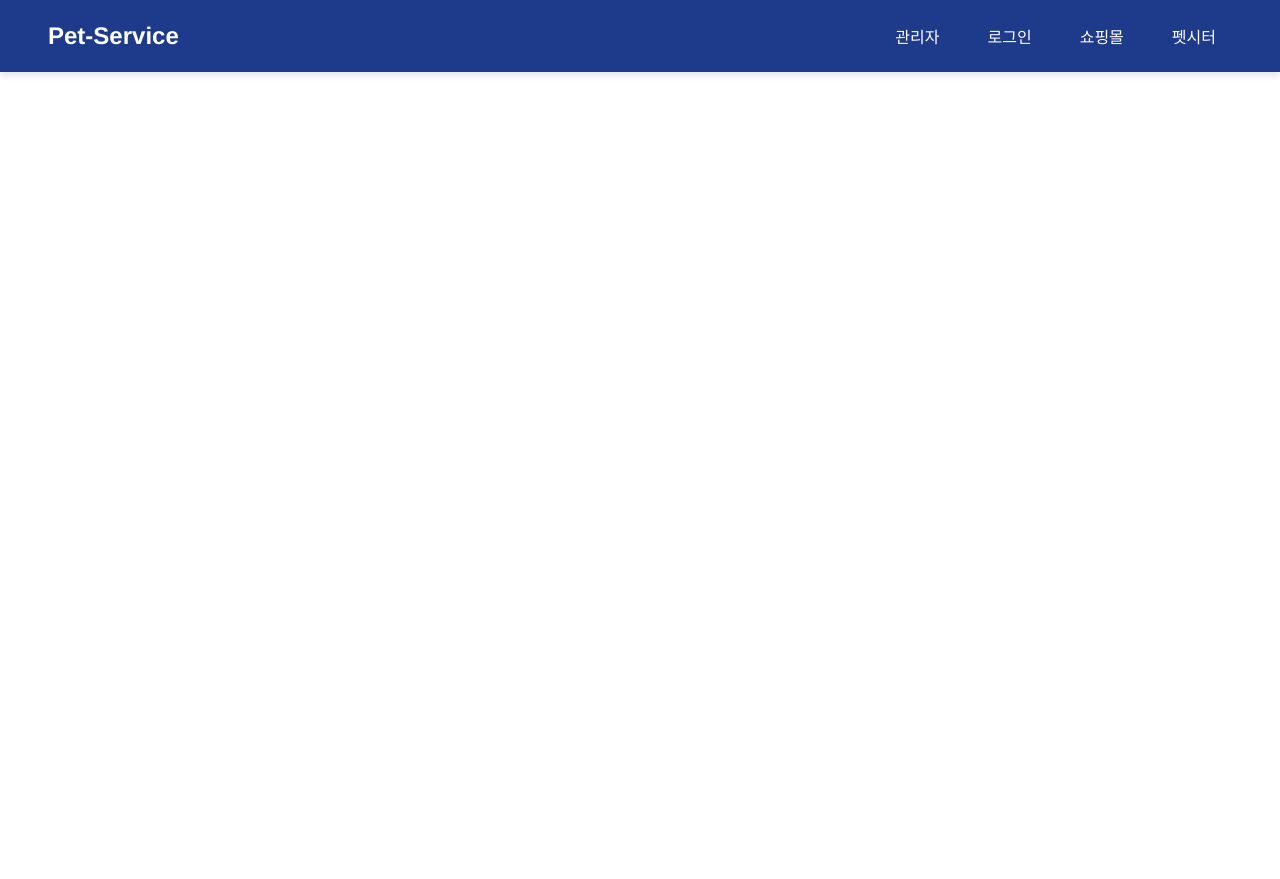
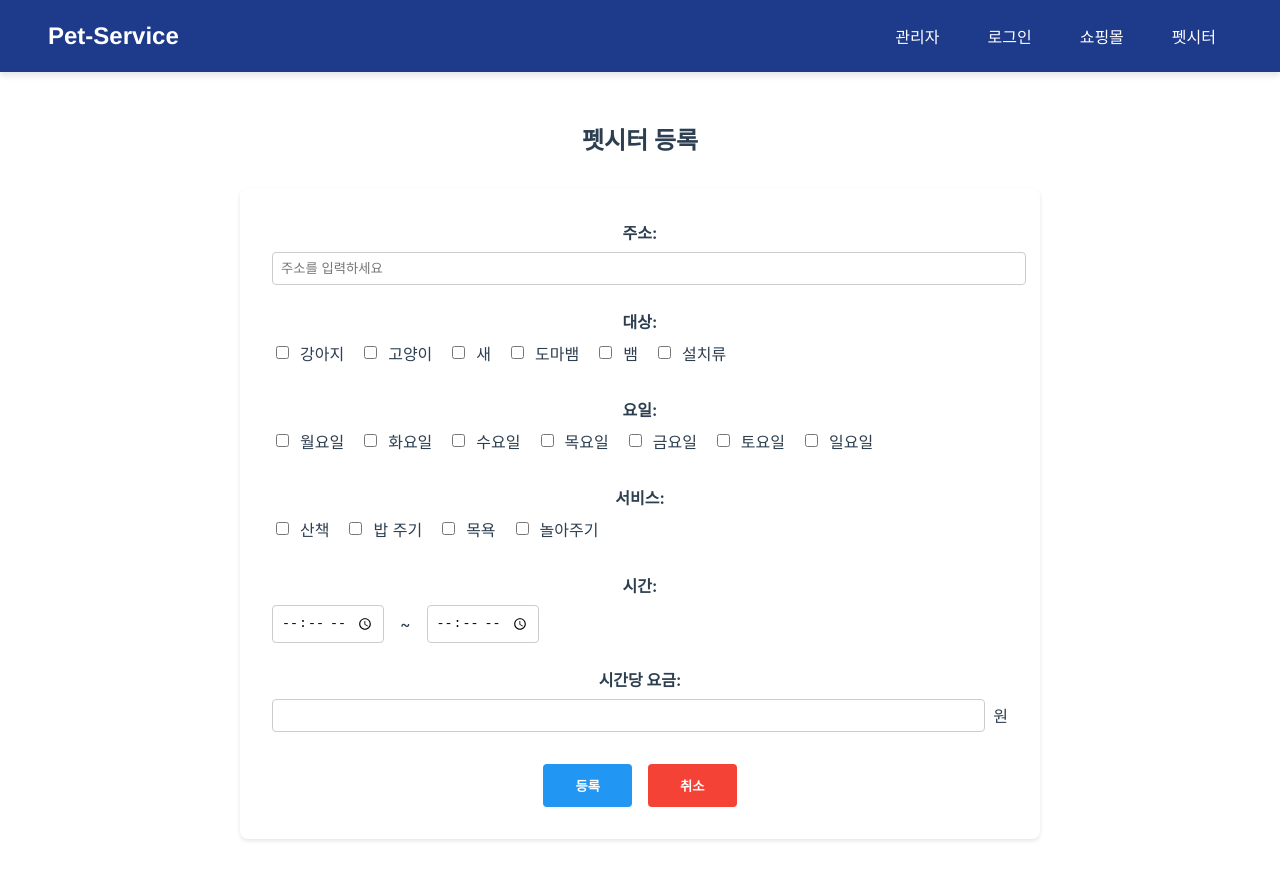
Before and after one commit to shunny822/pet-service-FE, a Vue app in the folder pet-service/: page /pet-sitter-register in a window 1280 px wide. Before the commit the page ends 800 px from the top, so only its background shows below. Built offline with nearby package versions, Linux system fonts and the light colour scheme.

Commit message:
feat: register pet-sitter

```diff
--- a/pet-service/src/router/index.js
+++ b/pet-service/src/router/index.js
@@ -6,6 +6,7 @@ import MypageView from '@/views/MypageView.vue'
 import PaymentTest from '@/components/paymentTest.vue'
 import CodeManagementView from '@/views/CodeManagementView.vue'
 import PetSitterListView from '@/views/PetSitterListView.vue'
+import PetSitterRegisterView from '@/views/PetSitterRegisterView.vue'
 
 const router = createRouter({
   history: createWebHistory(import.meta.env.BASE_URL),
@@ -45,6 +46,11 @@ const router = createRouter({
       name: 'pet-sitter',
       component: PetSitterListView,
     },
+    {
+      path: '/pet-sitter-register',
+      name: 'pet-sitter-register',
+      component: PetSitterRegisterView,
+    },
   ],
 })
 
--- /dev/null
+++ b/pet-service/src/views/PetSitterRegisterView.vue
@@ -0,0 +1,329 @@
+<template>
+  <div class="container">
+    <header class="header">
+      <h1>Pet Service</h1>
+      <nav>
+        <a href="#">사용사명</a>
+        <a href="#">소펫몰</a>
+        <a href="#">펫시터</a>
+      </nav>
+    </header>
+
+    <main class="main-content">
+      <h2>펫시터 등록</h2>
+
+      <form @submit.prevent="handleSubmit" class="register-form">
+        <div class="form-group">
+          <label>주소:</label>
+          <input
+            type="text"
+            v-model="formData.address"
+            required
+            placeholder="주소를 입력하세요"
+          >
+        </div>
+
+        <div class="form-group">
+          <label>대상:</label>
+          <div class="checkbox-group">
+            <label v-for="pet in petTypes" :key="pet.id">
+              <input
+                type="checkbox"
+                :value="pet.id"
+                v-model="formData.selectedPetTypes"
+              >
+              {{ pet.name }}
+            </label>
+          </div>
+        </div>
+
+        <div class="form-group">
+          <label>요일:</label>
+          <div class="checkbox-group">
+            <label v-for="day in days" :key="day.id">
+              <input
+                type="checkbox"
+                :value="day.id"
+                v-model="formData.selectedDays"
+              >
+              {{ day.name }}
+            </label>
+          </div>
+        </div>
+
+        <div class="form-group">
+          <label>서비스:</label>
+          <div class="checkbox-group">
+            <label v-for="service in services" :key="service.id">
+              <input
+                type="checkbox"
+                :value="service.id"
+                v-model="formData.selectedServices"
+              >
+              {{ service.name }}
+            </label>
+          </div>
+        </div>
+
+        <div class="form-group time-group">
+          <label>시간:</label>
+          <div class="time-inputs">
+            <input
+              type="time"
+              v-model="formData.startTime"
+              required
+            >
+            <span>~</span>
+            <input
+              type="time"
+              v-model="formData.endTime"
+              required
+            >
+          </div>
+        </div>
+
+        <div class="form-group">
+          <label>시간당 요금:</label>
+          <div class="price-input">
+            <input
+              type="number"
+              v-model="formData.pricePerHour"
+              required
+              min="0"
+            >
+            <span>원</span>
+          </div>
+        </div>
+
+        <div class="button-group">
+          <button type="submit" class="submit-btn">등록</button>
+          <button type="button" @click="handleCancel" class="cancel-btn">취소</button>
+        </div>
+      </form>
+    </main>
+  </div>
+</template>
+
+<script>
+import { SERVER_URL } from '@/common/constant';
+
+export default {
+  name: 'PetSitterRegister',
+  data() {
+    return {
+      petTypes: [
+        { id: 1000, name: '강아지' },
+        { id: 2000, name: '고양이' },
+        { id: 3000, name: '새' },
+        { id: 4000, name: '도마뱀' },
+        { id: 5000, name: '뱀' },
+        { id: 6000, name: '설치류' }
+      ],
+      days: [
+        { id: 1, name: '월요일' },
+        { id: 2, name: '화요일' },
+        { id: 3, name: '수요일' },
+        { id: 4, name: '목요일' },
+        { id: 5, name: '금요일' },
+        { id: 6, name: '토요일' },
+        { id: 7, name: '일요일' }
+      ],
+      services: [
+        { id: 1, name: '산책' },
+        { id: 2, name: '밥 주기' },
+        { id: 3, name: '목욕' },
+        { id: 4, name: '놀아주기' }
+      ],
+      formData: {
+        address: '',
+        selectedPetTypes: [],
+        selectedDays: [],
+        selectedServices: [],
+        startTime: '',
+        endTime: '',
+        pricePerHour: ''
+      }
+    }
+  },
+  methods: {
+    async handleSubmit() {
+      try {
+        // const memberId = localStorage.getItem('memberId')
+
+        const memberId = 2;
+        if (!memberId) {
+          alert('로그인이 필요합니다.')
+          return
+        }
+
+        const requestData = {
+          memberId: Number(memberId),
+          address: this.formData.address,
+          possiblePetTypes: this.formData.selectedPetTypes.join(', '),
+          possibleDays: this.formData.selectedDays.join(', '),
+          providingServices: this.formData.selectedServices.join(', '),
+          startTime: this.formData.startTime,
+          endTime: this.formData.endTime,
+          pricePerHour: Number(this.formData.pricePerHour)
+        }
+
+        const response = await fetch(`${SERVER_URL}/pet-sitters`, {
+          method: 'POST',
+          headers: {
+            'Content-Type': 'application/json',
+          },
+          body: JSON.stringify(requestData)
+        })
+
+        if (!response.ok) {
+          throw new Error('등록에 실패했습니다.')
+        }
+
+        alert('펫시터 등록이 완료되었습니다.')
+        this.$router.push('/pet-sitter')
+      } catch (error) {
+        console.error('Failed to register:', error)
+        alert(error.message)
+      }
+    },
+    handleCancel() {
+      this.$router.push('/pet-sitters')
+    }
+  }
+}
+</script>
+
+<style scoped>
+.container {
+  min-height: 100vh;
+  font-family: -apple-system, BlinkMacSystemFont, 'Segoe UI', Roboto, sans-serif;
+}
+
+.header {
+  background-color: #1a237e;
+  color: white;
+  padding: 1rem 2rem;
+  display: flex;
+  justify-content: space-between;
+  align-items: center;
+}
+
+.header h1 {
+  margin: 0;
+  font-size: 1.5rem;
+}
+
+.header nav {
+  display: flex;
+  gap: 2rem;
+}
+
+.header nav a {
+  color: white;
+  text-decoration: none;
+}
+
+.main-content {
+  max-width: 800px;
+  margin: 0 auto;
+  padding: 2rem;
+}
+
+.main-content h2 {
+  text-align: center;
+  margin-bottom: 2rem;
+}
+
+.register-form {
+  background: white;
+  padding: 2rem;
+  border-radius: 8px;
+  box-shadow: 0 2px 4px rgba(0, 0, 0, 0.1);
+}
+
+.form-group {
+  margin-bottom: 1.5rem;
+}
+
+.form-group label {
+  display: block;
+  margin-bottom: 0.5rem;
+  font-weight: bold;
+}
+
+.form-group input[type="text"],
+.form-group input[type="number"] {
+  width: 100%;
+  padding: 0.5rem;
+  border: 1px solid #ccc;
+  border-radius: 4px;
+}
+
+.checkbox-group {
+  display: flex;
+  flex-wrap: wrap;
+  gap: 1rem;
+}
+
+.checkbox-group label {
+  display: flex;
+  align-items: center;
+  gap: 0.5rem;
+  font-weight: normal;
+}
+
+.time-group .time-inputs {
+  display: flex;
+  align-items: center;
+  gap: 1rem;
+}
+
+.time-inputs input[type="time"] {
+  padding: 0.5rem;
+  border: 1px solid #ccc;
+  border-radius: 4px;
+}
+
+.price-input {
+  display: flex;
+  align-items: center;
+  gap: 0.5rem;
+}
+
+.price-input input {
+  width: 150px;
+}
+
+.button-group {
+  display: flex;
+  justify-content: center;
+  gap: 1rem;
+  margin-top: 2rem;
+}
+
+.submit-btn, .cancel-btn {
+  padding: 0.75rem 2rem;
+  border: none;
+  border-radius: 4px;
+  cursor: pointer;
+  font-weight: bold;
+}
+
+.submit-btn {
+  background-color: #2196f3;
+  color: white;
+}
+
+.cancel-btn {
+  background-color: #f44336;
+  color: white;
+}
+
+.submit-btn:hover {
+  background-color: #1976d2;
+}
+
+.cancel-btn:hover {
+  background-color: #d32f2f;
+}
+</style>
```
